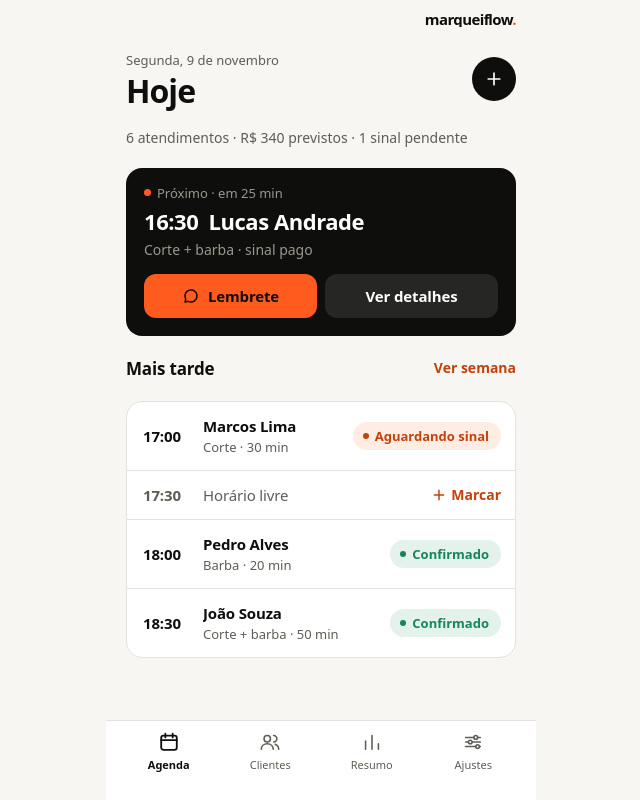
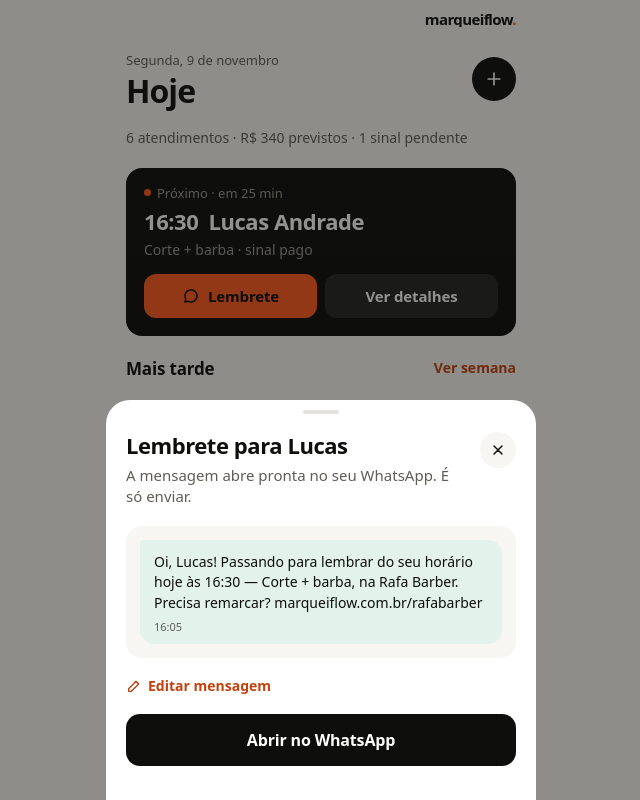
Before and after one commit to KauaCasella/marqueiflow, a React (Vite) app in the folder frontend/: page /painel in a window 1280 px wide. Both pictures are taken after a click on the button "Lembrete". Shown: the whole page, without its empty margins (319-959 px from the left). Built offline with nearby package versions, Linux system fonts and the light colour scheme.

Commit message:
AG-01: modal P2 de novo agendamento (somente tela)"

```diff
--- /dev/null
+++ b/frontend/src/presentation/components/agenda/LembreteSheet.jsx
@@ -0,0 +1,44 @@
+// AG-01 — Modal P3 · Enviar lembrete (só a tela; mensagem de exemplo do Figma)
+import { BottomSheet } from "@/presentation/components/ui/BottomSheet";
+import { Button } from "@/presentation/components/ui/Button";
+import lapisIcon from "@/presentation/assets/icons/lapis-16-laranja.svg";
+
+/**
+ * Mostra a mensagem do lembrete como vai aparecer no WhatsApp e abre o app com ela pronta.
+ * cliente: primeiro nome; mensagem: texto do lembrete.
+ */
+export function LembreteSheet({ open, onClose, cliente, mensagem }) {
+  const abrirWhatsApp = () => {
+    window.open(`https://wa.me/?text=${encodeURIComponent(mensagem)}`, "_blank", "noopener");
+    onClose();
+  };
+
+  return (
+    <BottomSheet
+      open={open}
+      onClose={onClose}
+      title={`Lembrete para ${cliente}`}
+      description="A mensagem abre pronta no seu WhatsApp. É só enviar."
+    >
+      <div className="rounded-2xl bg-paper p-3.5">
+        <div className="flex flex-col gap-1.5 rounded-[14px] rounded-tl-sm bg-success-soft px-3.5 pt-3 pb-2.5">
+          <p className="text-sm leading-[1.45] whitespace-pre-line text-ink">{mensagem}</p>
+          <p className="self-start text-[11px] leading-[normal] font-medium text-ink-2">16:05</p>
+        </div>
+      </div>
+
+      {/* TODO(AG-01): editar a mensagem antes de enviar. */}
+      <button
+        type="button"
+        className="-my-3 flex h-11 pressable items-center gap-1.5 self-start text-sm font-semibold text-accent-strong"
+      >
+        <img src={lapisIcon} alt="" width={16} height={16} />
+        Editar mensagem
+      </button>
+
+      <Button className="w-full" onClick={abrirWhatsApp}>
+        Abrir no WhatsApp
+      </Button>
+    </BottomSheet>
+  );
+}
--- a/frontend/src/presentation/pages/painel/AgendaHojePage.jsx
+++ b/frontend/src/presentation/pages/painel/AgendaHojePage.jsx
@@ -8,6 +8,7 @@ import { ProximoAtendimento } from "@/presentation/components/agenda/ProximoAten
 import { AgendaDoDia } from "@/presentation/components/agenda/AgendaDoDia";
 import { DetalhesAgendamentoSheet } from "@/presentation/components/agenda/DetalhesAgendamentoSheet";
 import { NovoAgendamentoSheet } from "@/presentation/components/agenda/NovoAgendamentoSheet";
+import { LembreteSheet } from "@/presentation/components/agenda/LembreteSheet";
 import { IconButton } from "@/presentation/components/ui/IconButton";
 import maisIcon from "@/presentation/assets/icons/mais-20.svg";
 
@@ -22,6 +23,12 @@ const PROXIMO = {
   valor: "R$ 60",
   sinal: "R$ 18 · recebido",
 };
+
+// Mensagem do lembrete (modal P3).
+const LEMBRETE = [
+  "Oi, Lucas! Passando para lembrar do seu horário hoje às 16:30 — Corte + barba, na Rafa Barber.",
+  "Precisa remarcar? marqueiflow.com.br/rafabarber",
+].join("\n");
 
 const MAIS_TARDE = [
   {
@@ -76,6 +83,7 @@ export default function AgendaHojePage() {
   const [aberto, setAberto] = useState(null);
   // P2: null = fechado; senão, o horário que já vem escolhido.
   const [novoEm, setNovoEm] = useState(null);
+  const [lembrando, setLembrando] = useState(false);
 
   return (
     <PainelLayout aba="agenda">
@@ -100,12 +108,12 @@ export default function AgendaHojePage() {
         <>
           <p className="text-sm text-ink-2">6 atendimentos · R$ 340 previstos · 1 sinal pendente</p>
 
-          {/* TODO(AG-01): Lembrete abre o modal P3. */}
           <ProximoAtendimento
             quando="em 25 min"
             hora="16:30"
             cliente="Lucas Andrade"
             detalhe="Corte + barba · sinal pago"
+            onLembrete={() => setLembrando(true)}
             onDetalhes={() => setAberto(PROXIMO)}
           />
 
@@ -129,6 +137,12 @@ export default function AgendaHojePage() {
       )}
 
       <DetalhesAgendamentoSheet agendamento={aberto} onClose={() => setAberto(null)} />
+      <LembreteSheet
+        open={lembrando}
+        onClose={() => setLembrando(false)}
+        cliente="Lucas"
+        mensagem={LEMBRETE}
+      />
       <NovoAgendamentoSheet
         key={novoEm}
         open={novoEm !== null}
```
Also changed, not shown: frontend/src/presentation/assets/icons/lapis-16-laranja.svg (added).
